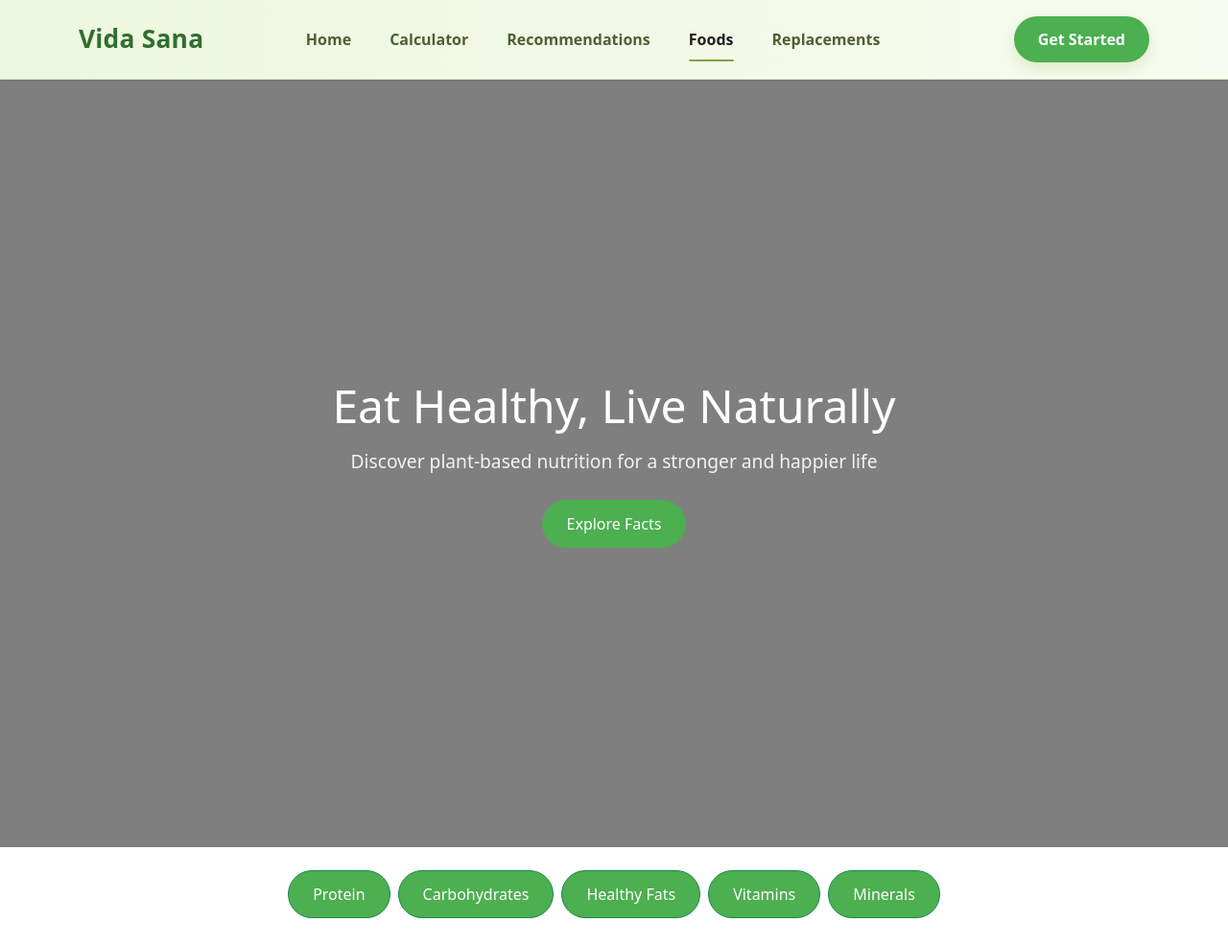
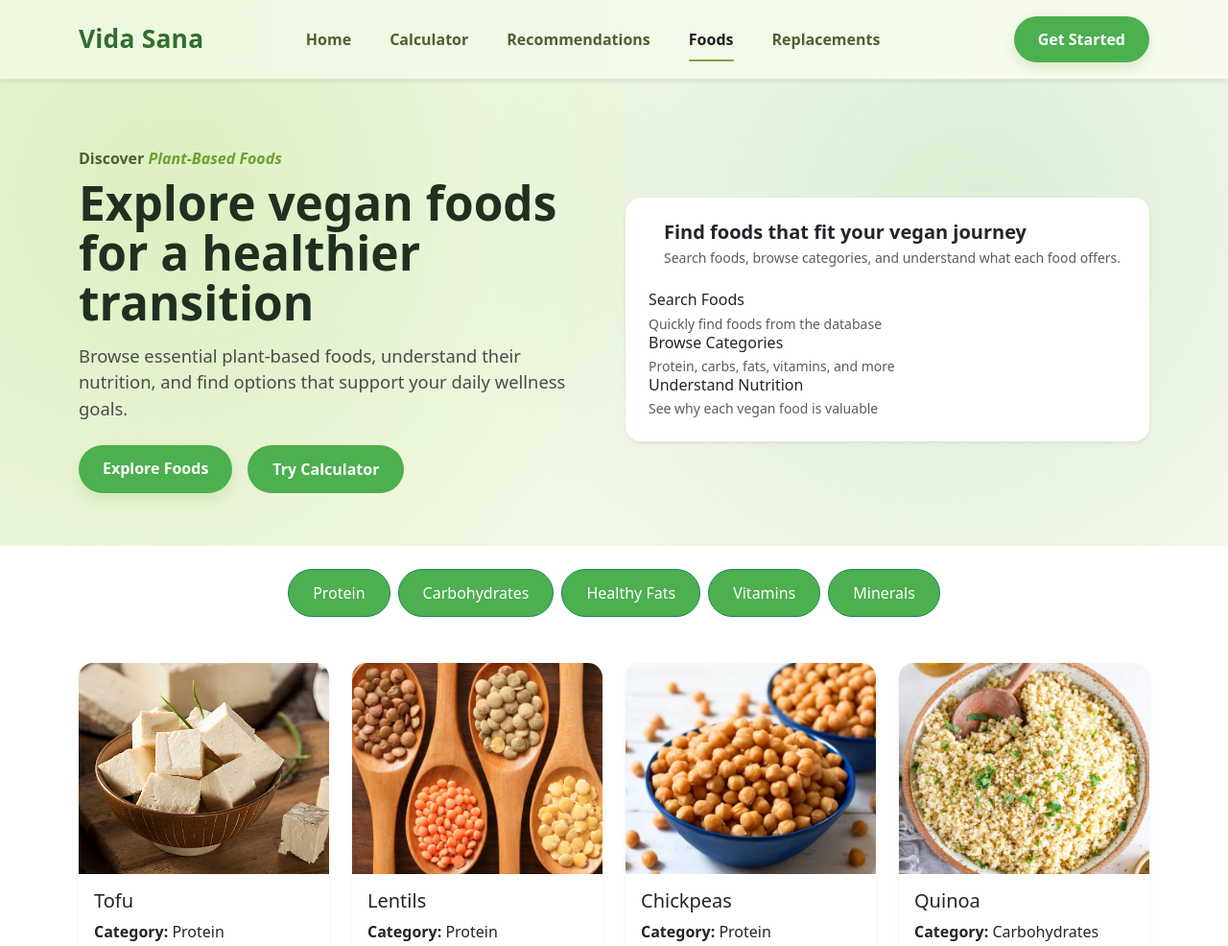
Before and after one commit to BosuBose132/Vida-Sana, a website: page frontend/pages/veganFoods.html in a window 1280 px wide. Shown: the top 986 px of the page at 96% size. Drawn offline with nearby package versions, Linux system fonts and the light colour scheme.

Commit message:
feat: add advanced UI for the hero section

```diff
--- a/frontend/pages/veganFoods.html
+++ b/frontend/pages/veganFoods.html
@@ -76,15 +76,85 @@
   <button class="btn btn-success px-4">Explore Foods</button>
 </div> -->
 
-    <section class="hero">
-      <!-- Dark overlay -->
-      <div class="overlay"></div>
+    <section class="vs-hero d-flex align-items-center">
+      <div class="container">
+        <div class="row align-items-center gy-5">
+          <div class="col-lg-6">
+            <p class="vs-hero-eyebrow mb-2">
+              Discover <span>Plant-Based Foods</span>
+            </p>
+            <h1 class="vs-hero-title mb-3">
+              Explore vegan foods for a healthier transition
+            </h1>
+            <p class="vs-hero-subtitle mb-4">
+              Browse essential plant-based foods, understand their nutrition,
+              and find options that support your daily wellness goals.
+            </p>
+            <div class="d-flex flex-wrap gap-3">
+              <a href="#foodsSection" class="btn vs-btn-primary"
+                >Explore Foods</a
+              >
+              <a href="./calculator.html" class="btn vs-btn-secondary"
+                >Try Calculator</a
+              >
+            </div>
+          </div>
 
-      <!-- Content -->
-      <div class="hero-content">
-        <h1>Eat Healthy, Live Naturally</h1>
-        <p>Discover plant-based nutrition for a stronger and happier life</p>
-        <a href="#facts" class="btn">Explore Facts</a>
+          <div class="col-lg-6">
+            <div class="page-hero-visual rounded-4 shadow-sm p-4 bg-white">
+              <div class="hero-visual-top d-flex align-items-center gap-3 mb-4">
+                <div class="hero-visual-icon">
+                  <i class="bi bi-basket2-fill"></i>
+                </div>
+                <div>
+                  <h5 class="fw-bold mb-1">
+                    Find foods that fit your vegan journey
+                  </h5>
+                  <p class="text-muted mb-0 small">
+                    Search foods, browse categories, and understand what each
+                    food offers.
+                  </p>
+                </div>
+              </div>
+
+              <div class="hero-visual-steps">
+                <div class="hero-step-card">
+                  <span class="hero-step-icon"
+                    ><i class="bi bi-search"></i
+                  ></span>
+                  <div>
+                    <h6 class="mb-1">Search Foods</h6>
+                    <p class="mb-0 small text-muted">
+                      Quickly find foods from the database
+                    </p>
+                  </div>
+                </div>
+
+                <div class="hero-step-card">
+                  <span class="hero-step-icon"><i class="bi bi-grid"></i></span>
+                  <div>
+                    <h6 class="mb-1">Browse Categories</h6>
+                    <p class="mb-0 small text-muted">
+                      Protein, carbs, fats, vitamins, and more
+                    </p>
+                  </div>
+                </div>
+
+                <div class="hero-step-card">
+                  <span class="hero-step-icon"
+                    ><i class="bi bi-bar-chart-line"></i
+                  ></span>
+                  <div>
+                    <h6 class="mb-1">Understand Nutrition</h6>
+                    <p class="mb-0 small text-muted">
+                      See why each vegan food is valuable
+                    </p>
+                  </div>
+                </div>
+              </div>
+            </div>
+          </div>
+        </div>
       </div>
     </section>
 
```
